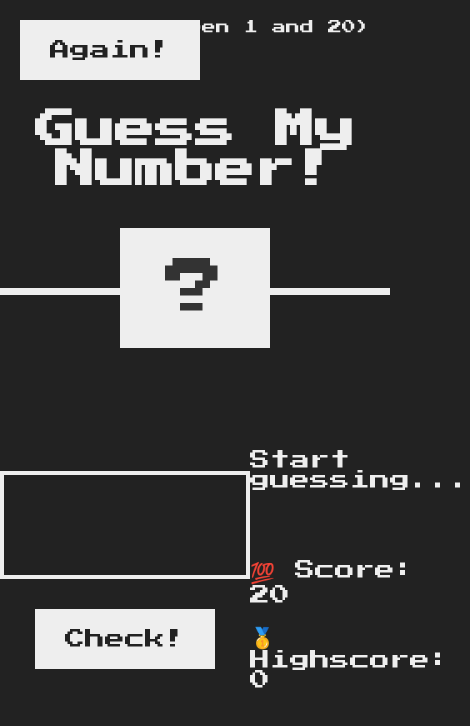
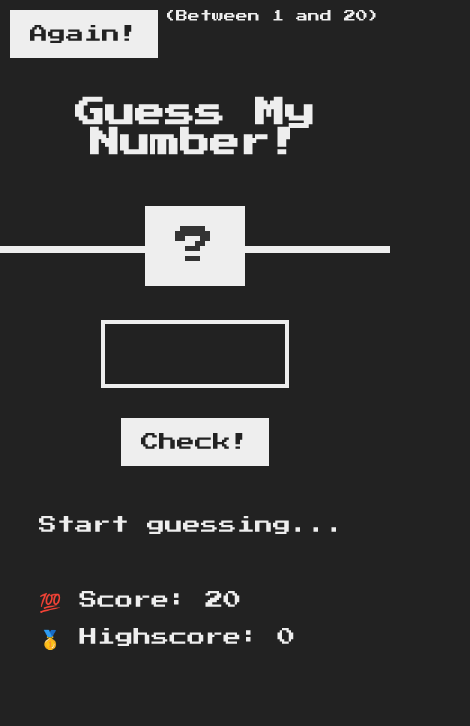
Before and after one commit to Cyberbuddhika/Guess-the-Number, a plain HTML site: page index.html in a window 390 px wide. Shown: the whole page, 470 px wide, since content can reach past the window. Drawn offline with Linux system fonts and the light colour scheme.

Commit message:
Update style.css
Updating media queries for mobile responsiveness.

```diff
--- a/style.css
+++ b/style.css
@@ -1,4 +1,4 @@
-@import url('https://fonts.googleapis.com/css?family=Press+Start+2P&display=swap');
+@import url("https://fonts.googleapis.com/css?family=Press+Start+2P&display=swap");
 
 * {
   margin: 0;
@@ -12,7 +12,7 @@ html {
 }
 
 body {
-  font-family: 'Press Start 2P', sans-serif;
+  font-family: "Press Start 2P", sans-serif;
   color: #eee;
   background-color: #222;
   /* background-color: #60b347; */
@@ -117,3 +117,73 @@ h1 {
 .label-score {
   margin-bottom: 2rem;
 }
+
+@media only screen and (max-width: 900px) {
+  header {
+    height: 30vh;
+  }
+
+  main {
+    height: 55vh;
+    flex-direction: column;
+    justify-content: center;
+  }
+
+  .left {
+    width: 80%;
+    padding-bottom: 5rem;
+  }
+
+  .right {
+    width: 80%;
+  }
+
+  h1 {
+    font-size: 3rem;
+  }
+
+  .number {
+    font-size: 4rem;
+    width: 10rem;
+    padding: 2rem 0rem;
+  }
+
+  .between {
+    font-size: 1.2rem;
+    top: 1rem;
+    right: 1rem;
+  }
+
+  .again {
+    top: 1rem;
+    left: 1rem;
+    font-size: 1.2rem;
+    padding: 1rem 2rem;
+  }
+
+  .guess {
+    font-size: 3rem;
+    padding: 1.5rem;
+    width: 60%;
+  }
+
+  .btn {
+    font-size: 1.8rem;
+    padding: 1.5rem 2rem;
+  }
+
+  .message {
+    margin-bottom: 5rem;
+    height: 2.5rem;
+    font-size: 1.8rem;
+  }
+
+  .label-score {
+    margin-bottom: 1.5rem;
+    font-size: 1.8rem;
+  }
+
+  .label-highscore {
+    font-size: 1.8rem;
+  }
+}
```
